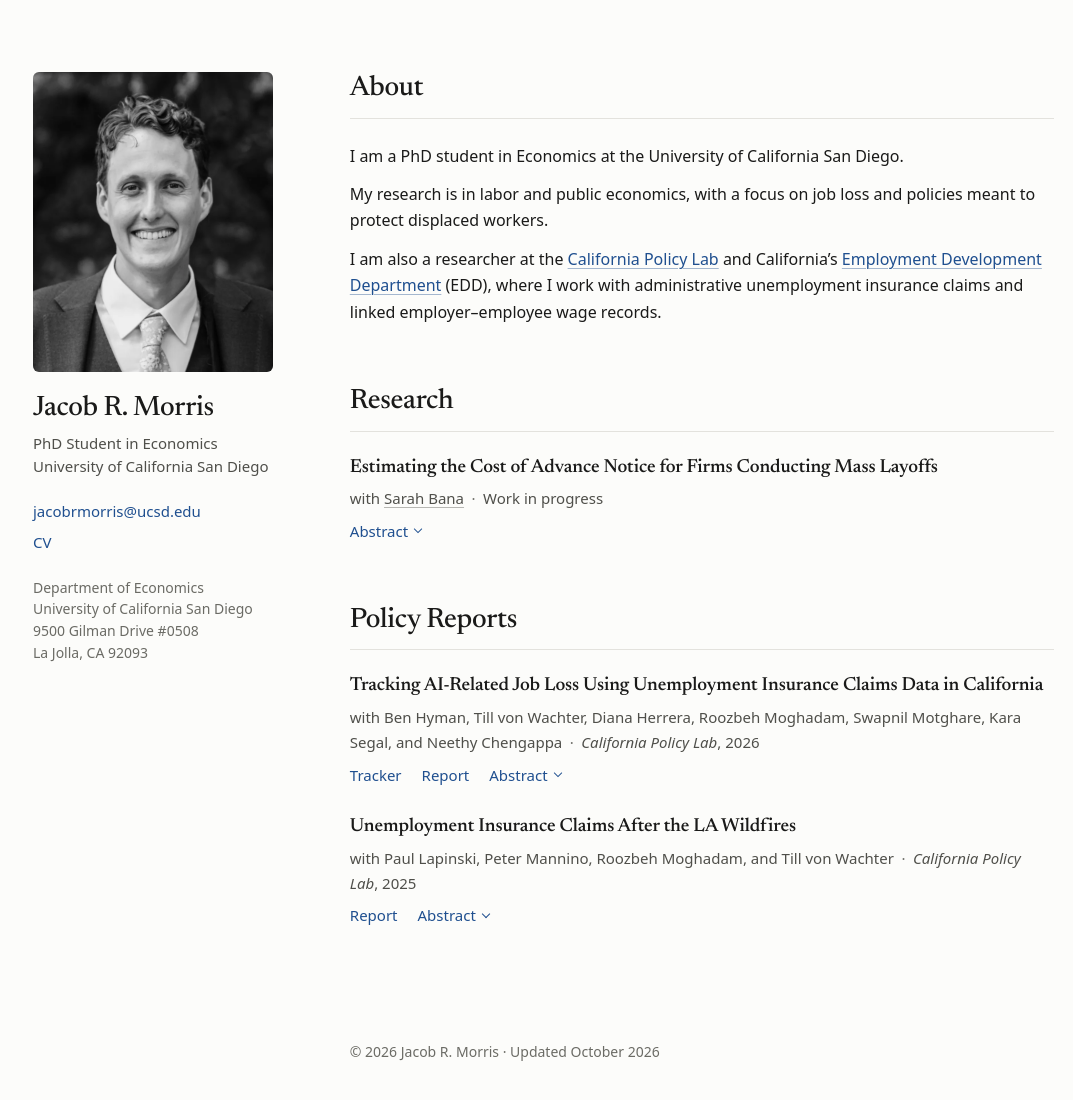
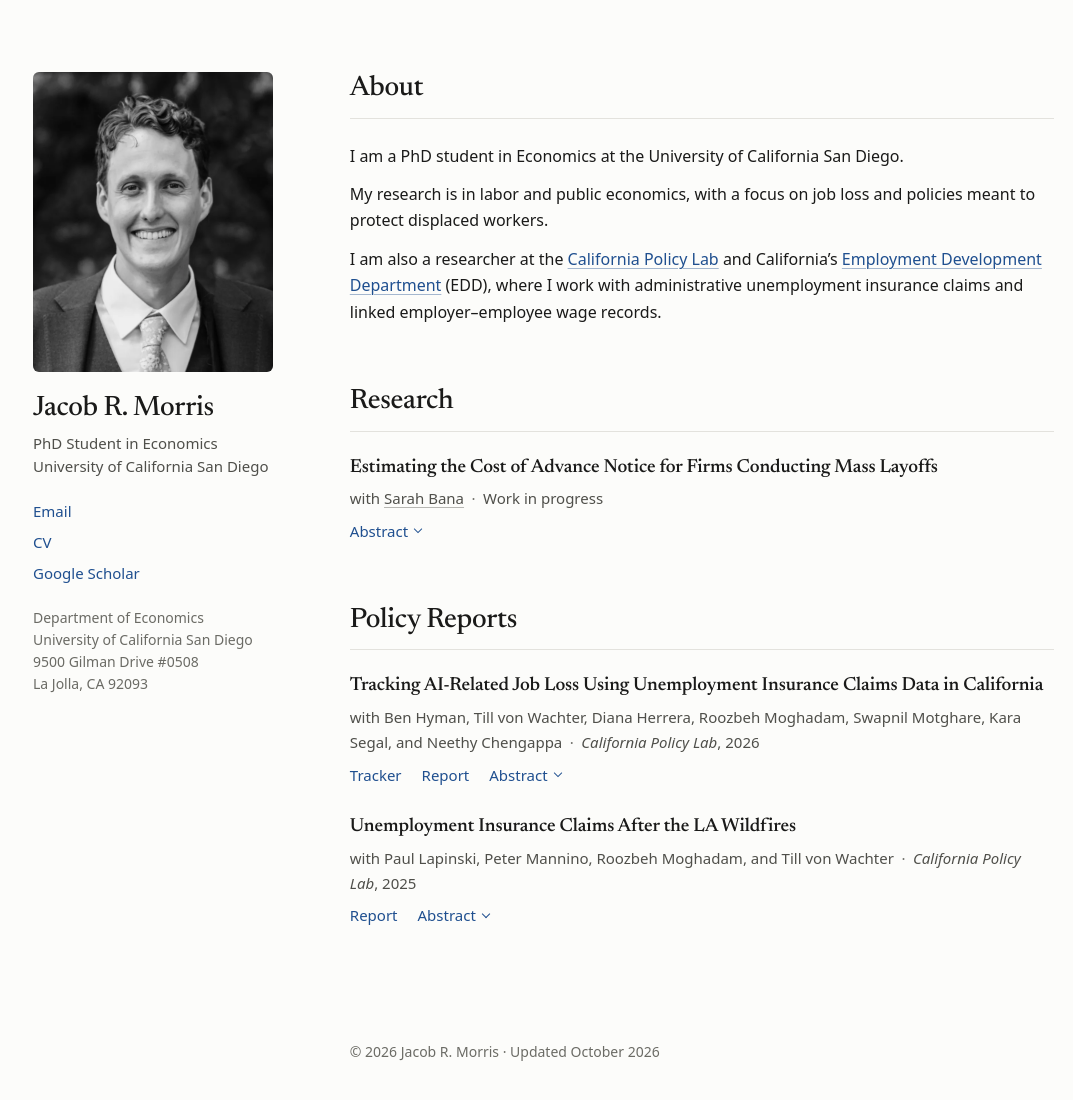
Before and after one commit to jacobrmorris/jacobrmorris.github.io, a Jekyll site: the page built from index.html, in a window 1280 px wide and 1103 px high. Shown: the top 1100 px of the window, without its empty margins (95-1168 px from the left). Built offline with Jekyll 4.4.1, drawn with Linux system fonts in a browser that asks for light colours.

Commit message:
Add Google Scholar link; label email link "Email"
- Sidebar links to the Google Scholar profile (also added to the page's
  schema.org sameAs list)
- The email link now reads "Email"; hovering shows the address, which is
  still assembled by JavaScript so it stays out of the page source

Co-Authored-By: Claude Opus 5.5 (1M context) <noreply@anthropic.com>

```diff
--- a/_data/profile.yml
+++ b/_data/profile.yml
@@ -53,7 +53,7 @@ address:
 
 # Profile links. Leave a value empty to hide it.
 links:
-  google_scholar:
+  google_scholar: "https://scholar.google.com/citations?user=A4peXqIAAAAJ&hl=en"
   ssrn:
   orcid:
   linkedin:
--- a/assets/js/site.js
+++ b/assets/js/site.js
@@ -4,6 +4,7 @@ for (const link of document.querySelectorAll('a[data-email-user]')) {
   const address = `${link.dataset.emailUser}@${link.dataset.emailDomain}`;
   link.href = `mailto:${address}`;
   if (link.hasAttribute('data-email-show')) link.textContent = address;
+  else link.title = address; // links labelled e.g. "Email" show the address on hover
 }
 
 // "Abstract" toggles. Each button starts hidden, so without JavaScript every
--- a/index.html
+++ b/index.html
@@ -25,7 +25,7 @@
       {%- if jmp_link %}
       <li><a href="{{ jmp_link.url | relative_url }}">Job Market Paper</a></li>
       {%- endif %}
-      <li>{% include email.html %}</li>
+      <li>{% include email.html label="Email" %}</li>
       <li><a href="{{ profile.cv | relative_url }}">CV<span class="visually-hidden"> (PDF)</span></a></li>
       {%- for link in profile.links %}
         {%- if link[1] and link[1] != "" %}
```
